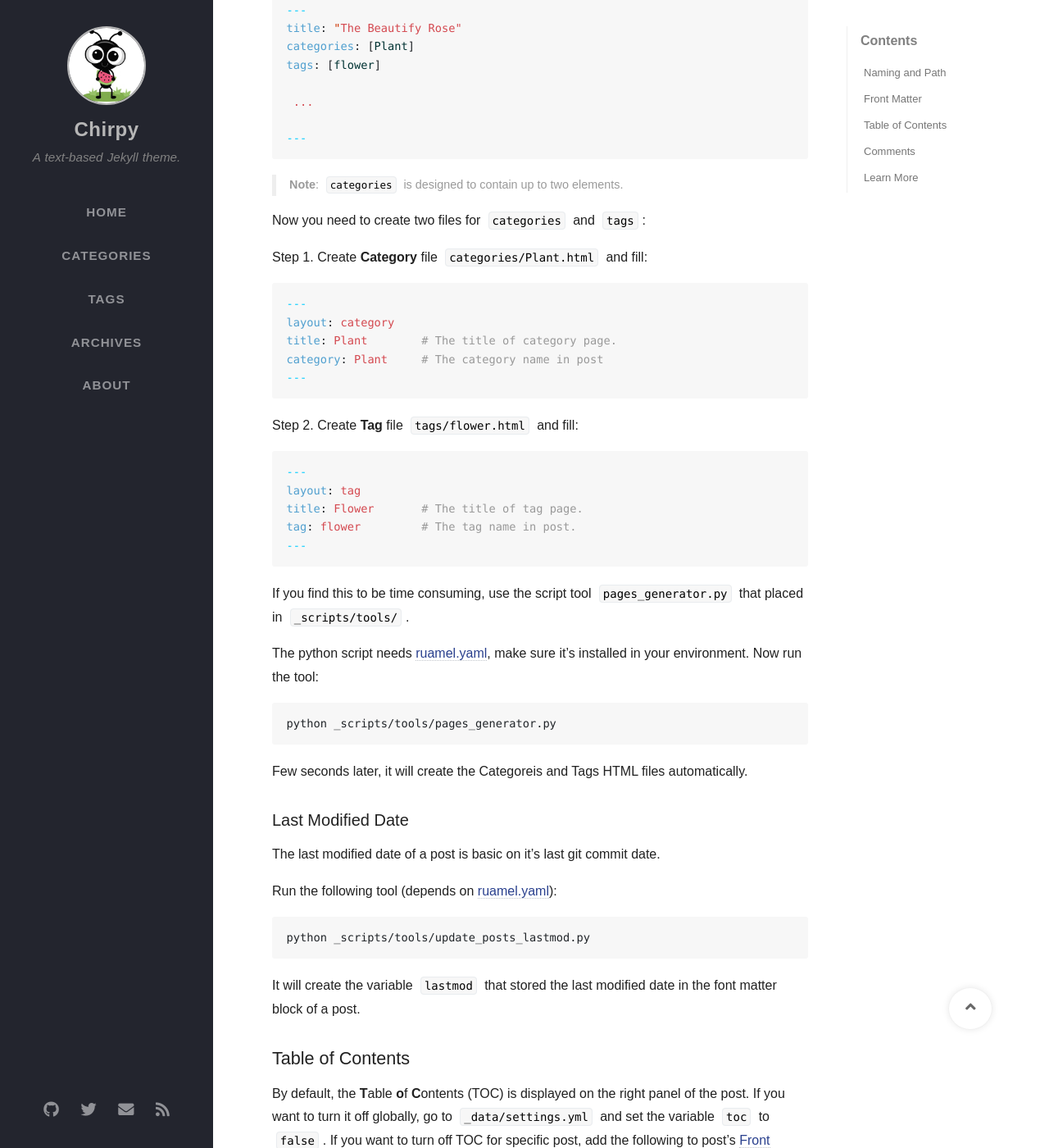
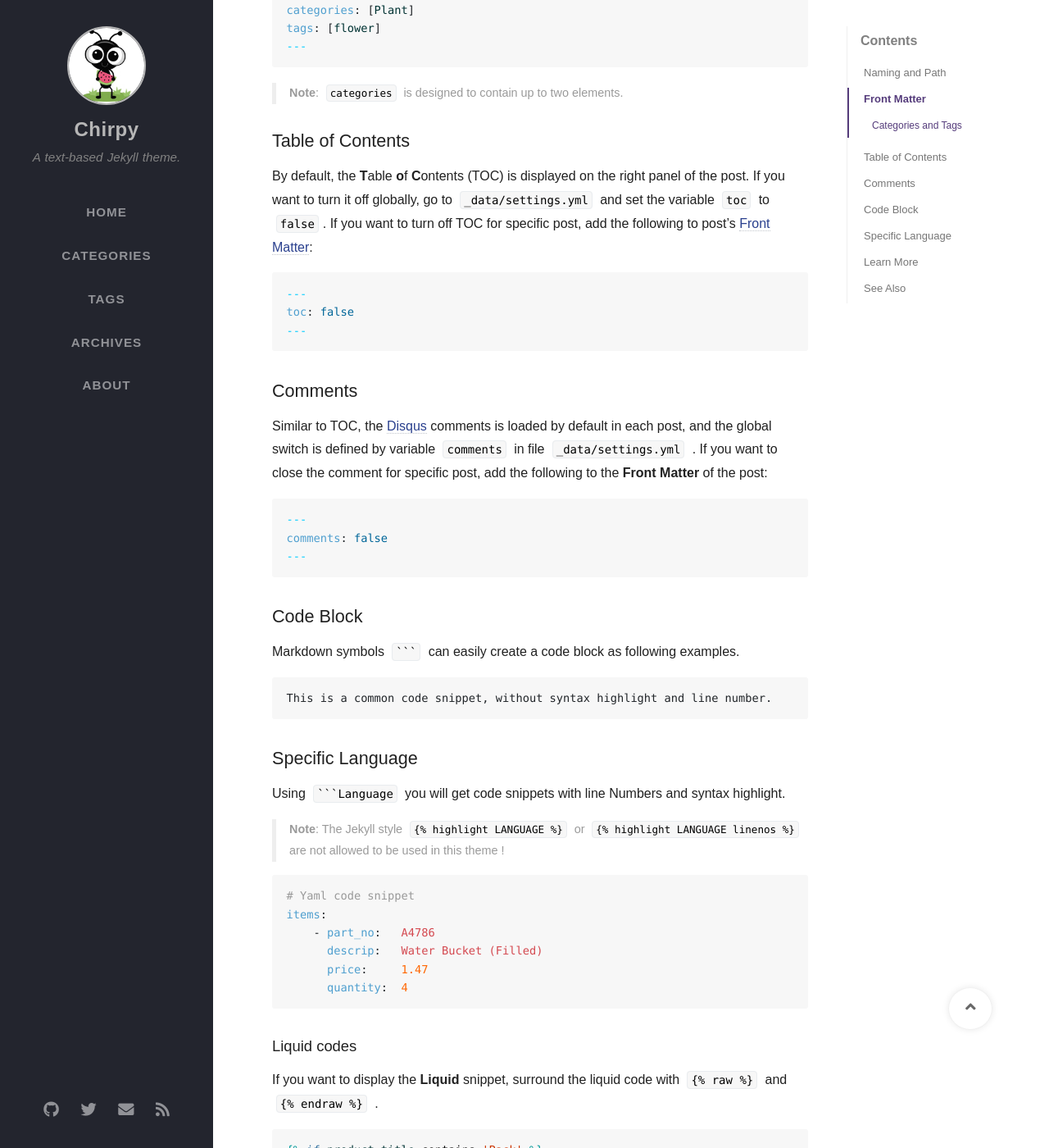
Before and after one commit to tracygu/tracygu.github.io, a Jekyll site: the page built from _posts/2019-08-08-write-a-new-post.md, in a window 1280 px wide and 1400 px high, scrolled down 1032 px. Shown: the whole window at 82% size. Built offline with Jekyll 4.4.1, drawn with Linux system fonts in a browser that asks for light colours; nearby versions of some CDN libraries; some web fonts are replaced; comment, search, counter and statistics services are not loaded; some of the changed text lies outside the part shown.

Commit message:
Updated tutorial.

````diff
--- a/_posts/2019-08-08-write-a-new-post.md
+++ b/_posts/2019-08-08-write-a-new-post.md
@@ -5,11 +5,9 @@
 tags: [writting]
 ---
 
-In this section, you will learn how to write a new post.
-
 ## Naming and Path
 
-Create a new file name with the format `YYYY-MM-DD-title.md`, then put it in folder `_post` of the root directory.
+Create a new file name with the format `YYYY-MM-DD-title.md` then put it into `_post` of the root directory.
 
 ## Front Matter
 
@@ -37,57 +35,11 @@
 title: "The Beautify Rose"
 categories: [Plant]
 tags: [flower]
-
- ...
-
 ---
 ```
 
 > **Note**: `categories` is designed to contain up to two elements.
 
-Now you need to create two files for `categories` and `tags`:
-
-Step 1. Create **Category** file `categories/Plant.html` and fill:
-
-```yaml
----
-layout: category
-title: Plant        # The title of category page.
-category: Plant     # The category name in post
----
-```
-
-Step 2. Create **Tag** file `tags/flower.html` and fill:
-
-```yaml
----
-layout: tag
-title: Flower       # The title of tag page.
-tag: flower         # The tag name in post.
----
-```
-
-If you find this to be time consuming, use the script tool `pages_generator.py` that placed in `_scripts/tools/`.
-
-The python script needs [ruamel.yaml](https://pypi.org/project/ruamel.yaml/), make sure it's installed in your environment. Now run the tool:
-
-```bash
-python _scripts/tools/pages_generator.py
-```
-
-Few seconds later, it will create the Categoreis and Tags HTML files automatically.
-
-### Last Modified Date
-
-The last modified date of a post is basic on it's last git commit date.
-
-Run the following tool (depends on [ruamel.yaml](https://pypi.org/project/ruamel.yaml/)):
-
-```shell
-python _scripts/tools/update_posts_lastmod.py
-```
-
-It will create the variable `lastmod` that stored the last modified date in the font matter block of a post.
 
 ## Table of Contents
 
@@ -111,5 +63,46 @@
 ```
 
 
+## Code Block
+
+Markdown symbols <code class="highlighter-rouge">```</code> can easily create a code block as following examples.
+
+```
+This is a common code snippet, without syntax highlight and line number.
+```
+
+## Specific Language
+
+Using <code class="highlighter-rouge">```Language</code> you will get code snippets with line Numbers and syntax highlight.
+
+> **Note**: The Jekyll style `{% raw %}{%{% endraw %} highlight LANGUAGE {% raw %}%}{% endraw %}` or `{% raw %}{%{% endraw %} highlight LANGUAGE linenos {% raw %}%}{% endraw %}` are not allowed to be used in this theme !
+
+```yaml
+# Yaml code snippet
+items:
+    - part_no:   A4786
+      descrip:   Water Bucket (Filled)
+      price:     1.47
+      quantity:  4
+```
+
+#### Liquid codes
+
+If you want to display the **Liquid** snippet, surround the liquid code with `{% raw %}{%{% endraw %} raw {%raw%}%}{%endraw%}` and `{% raw %}{%{% endraw %} endraw {%raw%}%}{%endraw%}` .
+
+{% raw %}
+```liquid
+{% if product.title contains 'Pack' %}
+  This product's title contains the word Pack.
+{% endif %}
+```
+{% endraw %}
+
 ## Learn More
-For more information on writting, visit the [Jekyll Docs: Posts](https://jekyllrb.com/docs/posts/)
+For more knowledge about Jekyll posts, visit the [Jekyll Docs: Posts](https://jekyllrb.com/docs/posts/).
+
+## See Also
+
+* [Getting Started]({{ site.baseurl }}/posts/getting-started/)
+* [Text and Typography]({{ site.baseurl }}/posts/text-and-typography/)
+* [Customize the Favicon]({{ site.baseurl }}/posts/customize-the-favicon/)
````
Also changed, not shown: other parts of _posts/2019-08-08-write-a-new-post.md (+1 -1 lines), _posts/2019-08-09-getting-started.md (+10 -10 lines).
